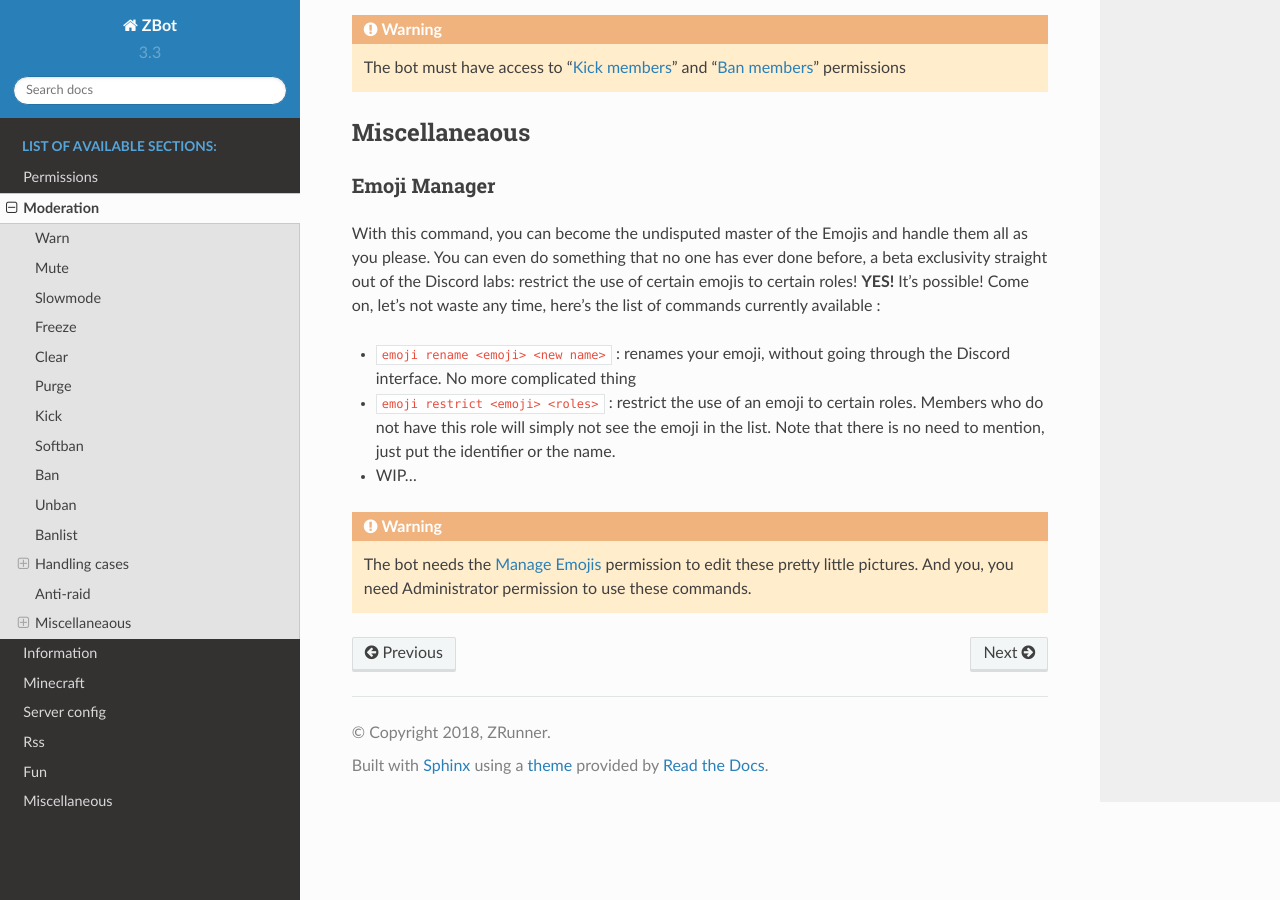
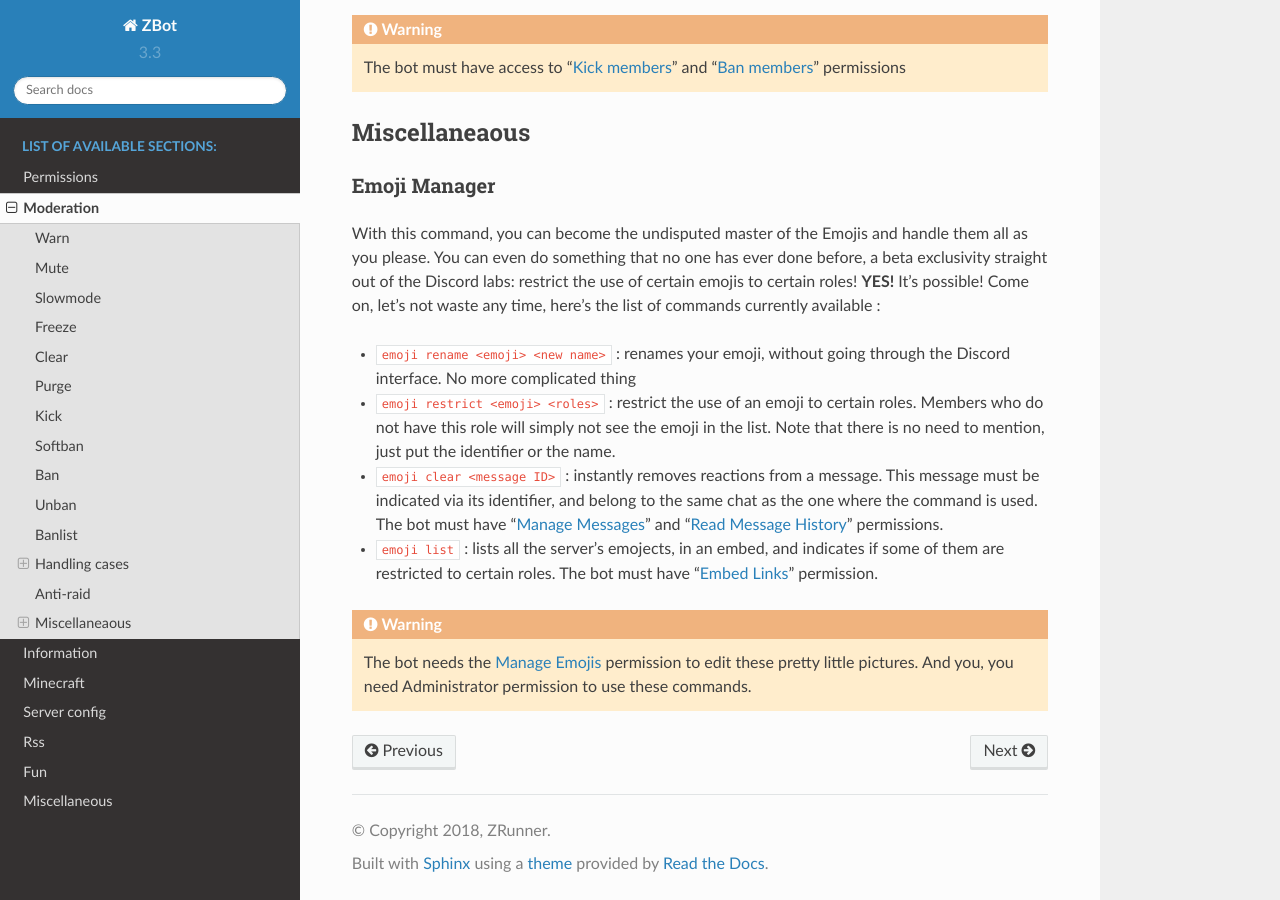
Before and after one commit to Axobot-org/Axobot, a Sphinx documentation site: the page built from docs/moderator.rst, in a window 1280 px wide and 900 px high, scrolled down 6472 px. Built offline with Sphinx 7.4.7 and the Read the Docs theme 2.0.0, drawn with Linux system fonts in a browser that asks for light colours.

Commit message:
[doc] Add 'emoji clear' & 'emoji list' description

```diff
--- a/docs/moderator.rst
+++ b/docs/moderator.rst
@@ -223,7 +223,9 @@ With this command, you can become the undisputed master of the Emojis and handle
 
 * :code:`emoji restrict <emoji> <roles>` : restrict the use of an emoji to certain roles. Members who do not have this role will simply not see the emoji in the list. Note that there is no need to mention, just put the identifier or the name.
 
-* WIP...
+* :code:`emoji clear <message ID>` : instantly removes reactions from a message. This message must be indicated via its identifier, and belong to the same chat as the one where the command is used. The bot must have "`Manage Messages <perms.html#manage-messages>`_" and "`Read Message History <perms.html#read-message-history>`_" permissions.
+
+* :code:`emoji list` : lists all the server's emojects, in an embed, and indicates if some of them are restricted to certain roles. The bot must have "`Embed Links <perms.html#embed-links>`_" permission.
 
 
 .. warning:: The bot needs the `Manage Emojis <perms.html#manage-emojis>`_ permission to edit these pretty little pictures. And you, you need Administrator permission to use these commands.
```
